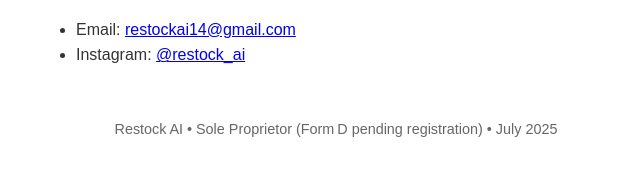
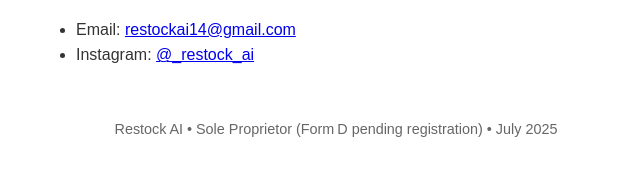
Before and after one commit to Sahrul252571/restockai.github.io, a plain HTML site: page index.html in a window 1280 px wide. Shown: the part 506-682 px from the top of the page, 304-944 px from the left. Drawn offline with Linux system fonts and the light colour scheme.

```diff
--- a/index.html
+++ b/index.html
@@ -38,7 +38,7 @@
     <h2>Contact</h2>
     <ul>
       <li>Email: <a href="mailto:restockai14@gmail.com">restockai14@gmail.com</a></li>
-      <li>Instagram: <a href="https://instagram.com/restock_ai" target="_blank">@restock_ai</a></li>
+      <li>Instagram: <a href="https://instagram.com/restock_ai" target="_blank">@_restock_ai</a></li>
     </ul>
   </div>
 
```
